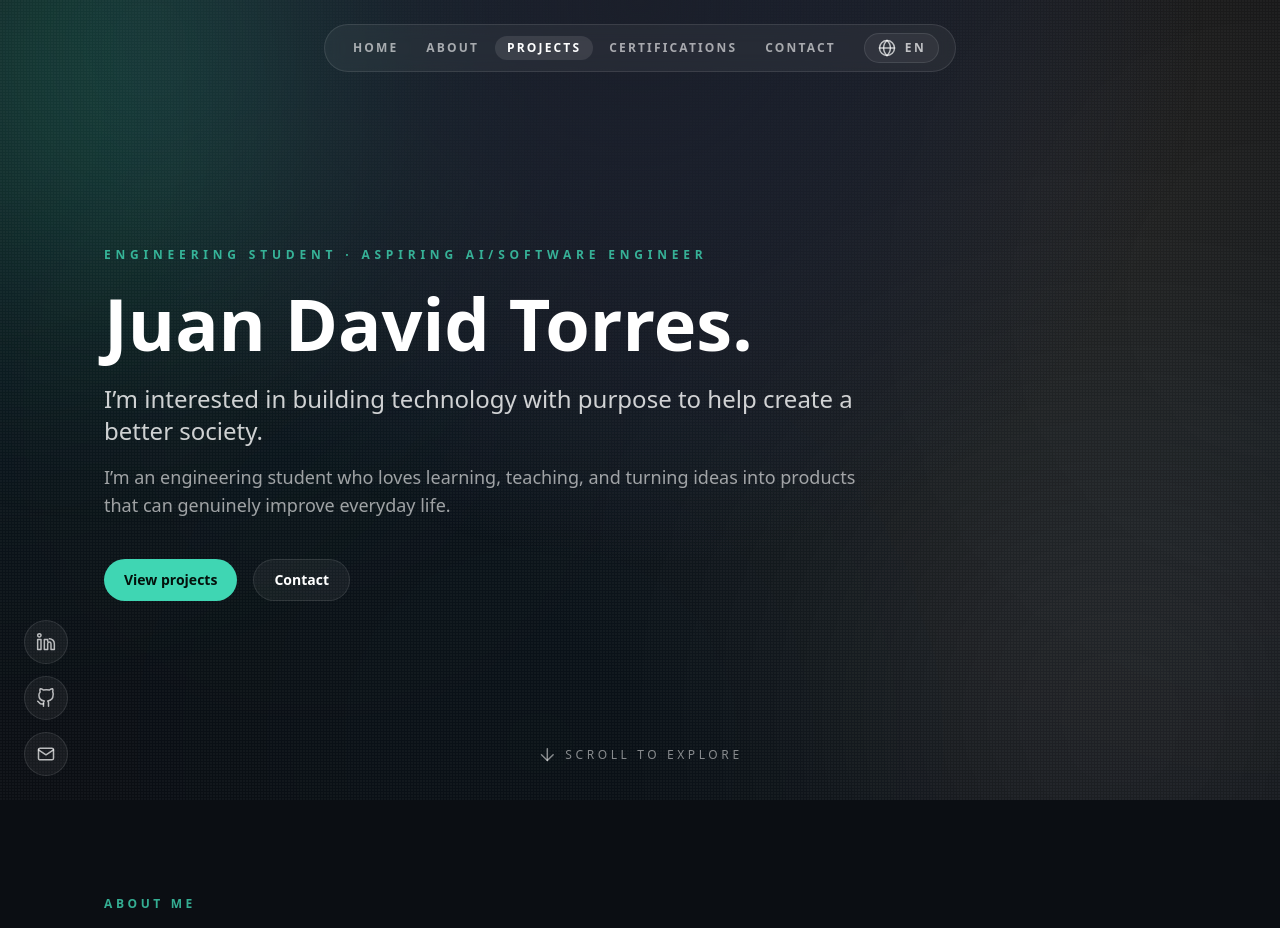
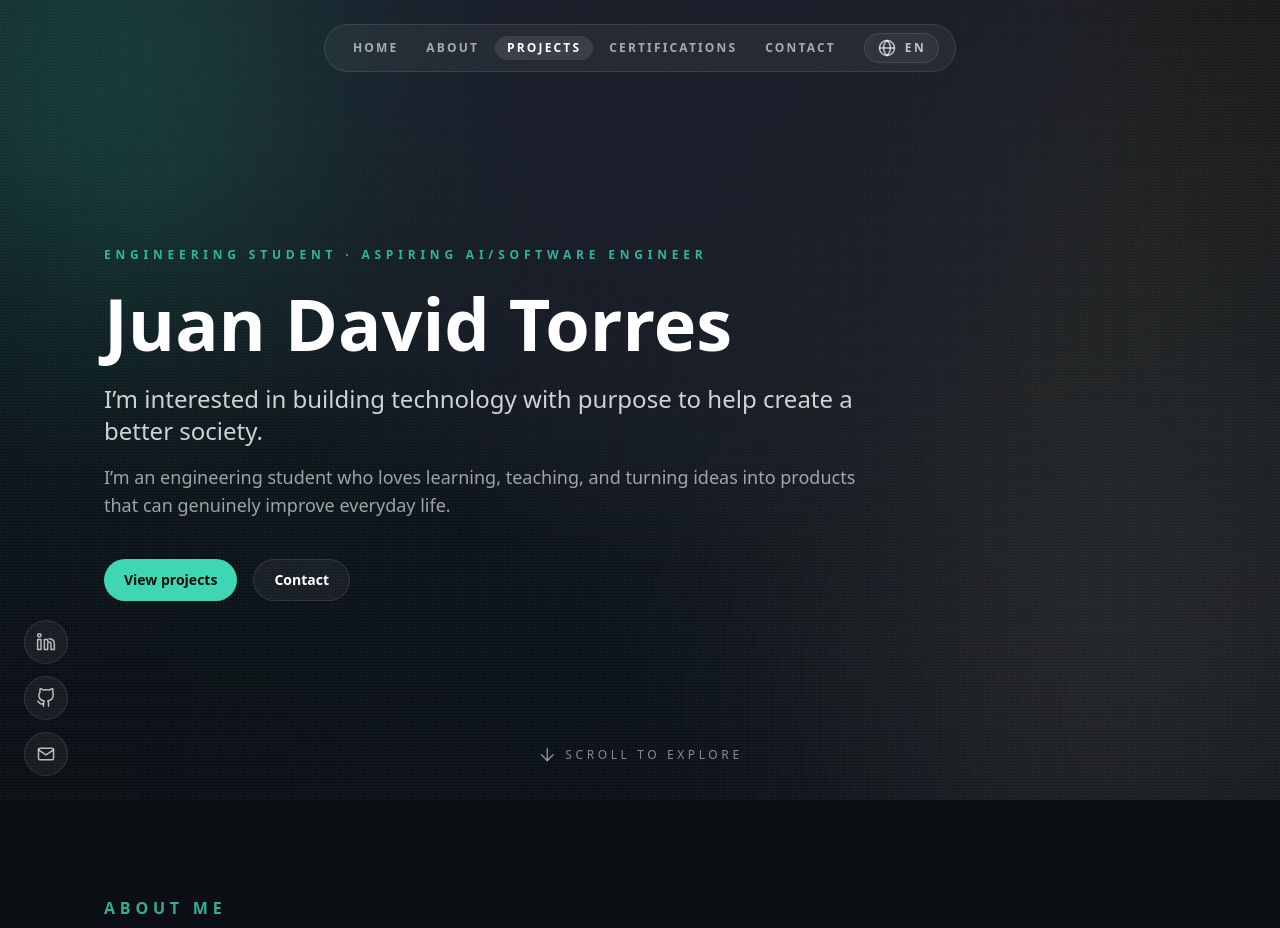
Before and after one commit to Jdtorres59/portfolio-jdt, a Next.js app: page / in a window 1280 px wide. Shown: the top 928 px of the page. Built offline with nearby package versions, Linux system fonts and the light colour scheme.

Commit message:
Correcciones gramatica

```diff
--- a/src/components/ui/section.tsx
+++ b/src/components/ui/section.tsx
@@ -21,7 +21,7 @@ export function Section({ id, title, subtitle, children, className }: SectionPro
           transition={{ duration: 0.6, ease: "easeOut" }}
           className="mb-12"
         >
-          <p className="text-xs font-semibold uppercase tracking-[0.3em] text-accent/80">
+          <p className="text-base font-semibold uppercase tracking-[0.3em] text-accent/80">
             {title}
           </p>
           {subtitle ? (
--- a/src/content/certifications.ts
+++ b/src/content/certifications.ts
@@ -17,6 +17,6 @@ export const certifications: Certification[] = [
     year: "Oct 2025",
     category: "ai",
     credentialId: "RCORK770T6E6",
-    credentialUrl: "/media/certifications/Certificación AI For Everyone.pdf",
+    credentialUrl: "/media/certifications/Certificacion-AI-For-Everyone.pdf",
   },
 ];
--- a/src/content/i18n.ts
+++ b/src/content/i18n.ts
@@ -166,7 +166,7 @@ export const i18n: Record<
       photoAlt: "Portrait of Juan David Torres",
     },
     hero: {
-      headline: "Juan David Torres.",
+      headline: "Juan David Torres",
       ctaPrimary: "View projects",
       ctaSecondary: "Contact",
       scrollCue: "Scroll to explore",
@@ -262,8 +262,7 @@ export const i18n: Record<
     },
     certifications: {
       title: "Certifications",
-      subtitle:
-        "I enjoy learning and staying up to date with emerging technologies.",
+      subtitle: "I enjoy learning and staying up to date with emerging technologies",
       empty: "No certifications listed yet.",
       credentialLabel: "View credential",
       credentialIdLabel: "Credential ID",
@@ -286,7 +285,7 @@ export const i18n: Record<
     },
     contact: {
       title: "Contact",
-      subtitle: "Let’s build something meaningful together.",
+      subtitle: "Let’s build something meaningful together",
       cta: "I’m open to collaborations, research, and projects focused on positive impact.",
       emailLabel: "Email",
       linkedinLabel: "LinkedIn",
@@ -324,7 +323,7 @@ export const i18n: Record<
       photoAlt: "Retrato de Juan David Torres",
     },
     hero: {
-      headline: "Juan David Torres.",
+      headline: "Juan David Torres",
       ctaPrimary: "Ver proyectos",
       ctaSecondary: "Contacto",
       scrollCue: "Desliza para explorar",
@@ -420,8 +419,7 @@ export const i18n: Record<
     },
     certifications: {
       title: "Certificaciones",
-      subtitle:
-        "Me gusta aprender y mantenerme al día con las tecnologías emergentes.",
+      subtitle: "Me gusta aprender y mantenerme al día con las tecnologías emergentes",
       empty: "Aún no hay certificaciones listadas.",
       credentialLabel: "Ver credencial",
       credentialIdLabel: "ID de credencial",
@@ -444,7 +442,7 @@ export const i18n: Record<
     },
     contact: {
       title: "Contacto",
-      subtitle: "Construyamos algo que valga la pena.",
+      subtitle: "Construyamos algo que valga la pena",
       cta: "Estoy abierto a colaboraciones, investigación y proyectos con impacto positivo.",
       emailLabel: "Correo",
       linkedinLabel: "LinkedIn",
```
Also changed, not shown: 1 other file (tests, documents, lock files or other folders).
